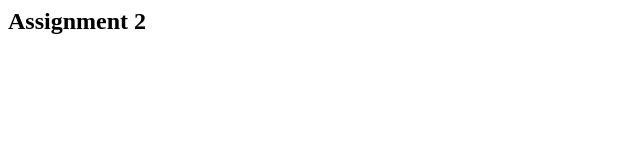
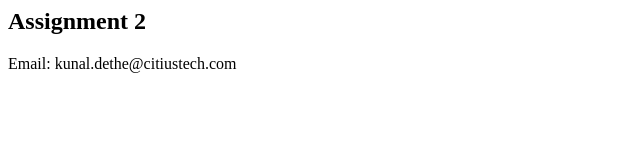
Before and after one commit to KunalD2/assignment-2, a plain HTML site: page index.html in a window 1280 px wide. Shown: the whole page, without its empty margins (0-640 px from the left). Drawn offline with Linux system fonts and the light colour scheme.

Commit message:
Email address added in the footer of the page.

```diff
--- a/index.html
+++ b/index.html
@@ -4,5 +4,6 @@
 </head>
 <body>
 <h2>Assignment 2</h2>
+<footer>Email: kunal.dethe@citiustech.com</footer>
 </body>
 </html>
```
